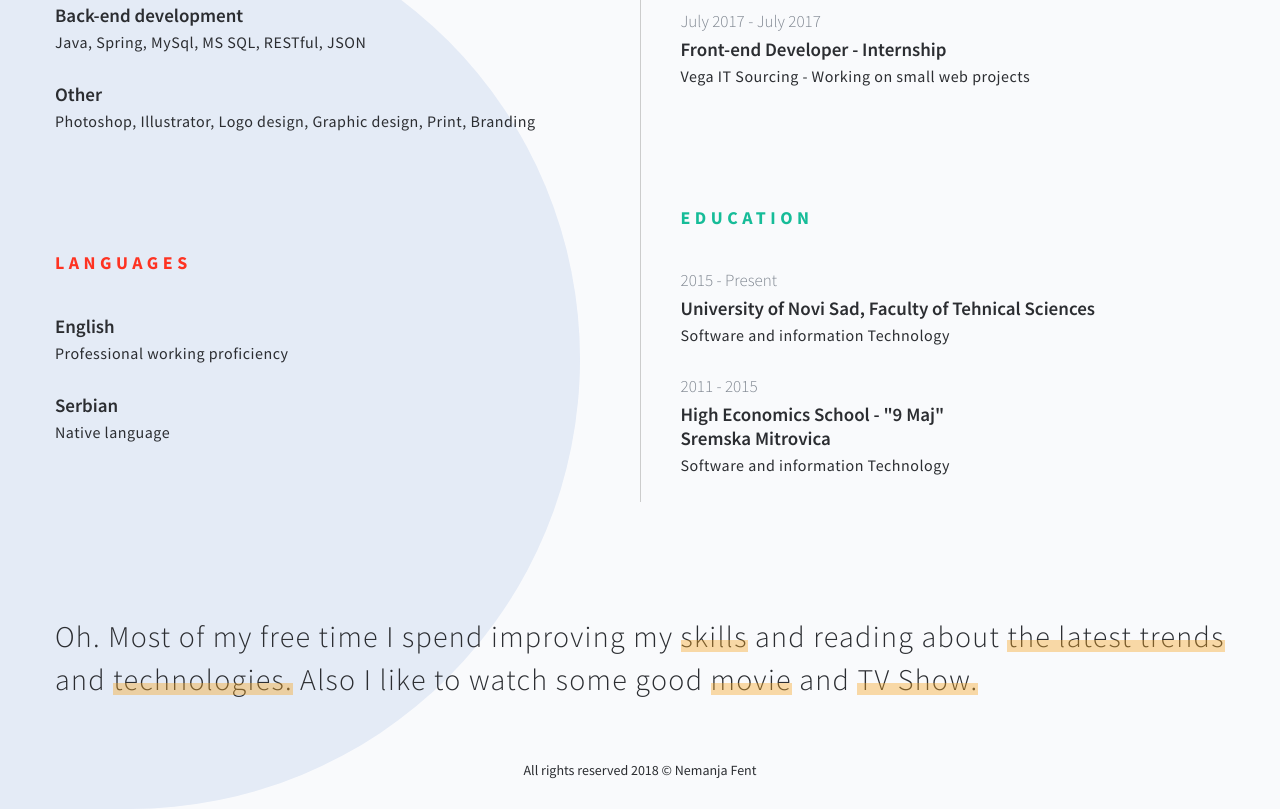
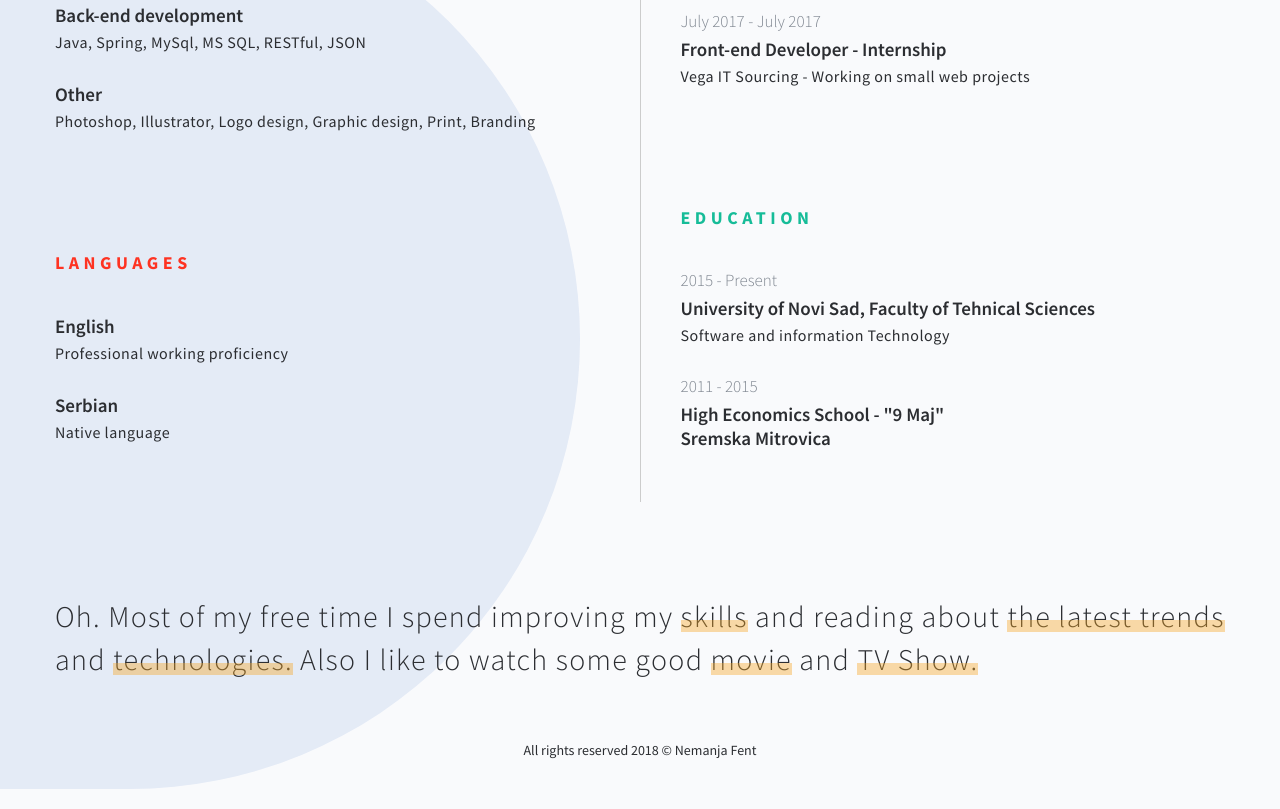
Before and after one commit to fentnemanja/fentnemanja.github.io, a plain HTML site: page index.html in a window 1280 px wide. Shown: the part 889-1698 px from the top of the page. Drawn offline with Linux system fonts and the light colour scheme.

Commit message:
Update index.html

```diff
--- a/index.html
+++ b/index.html
@@ -148,7 +148,7 @@
                                             <span class="sub-title">High Economics School - "9 Maj"<br/>
                                                 Sremska Mitrovica
                                             </span>
-                                            <span class="text">Software and information Technology</span>
+
                                         </div>
 
                                     </div>
```
